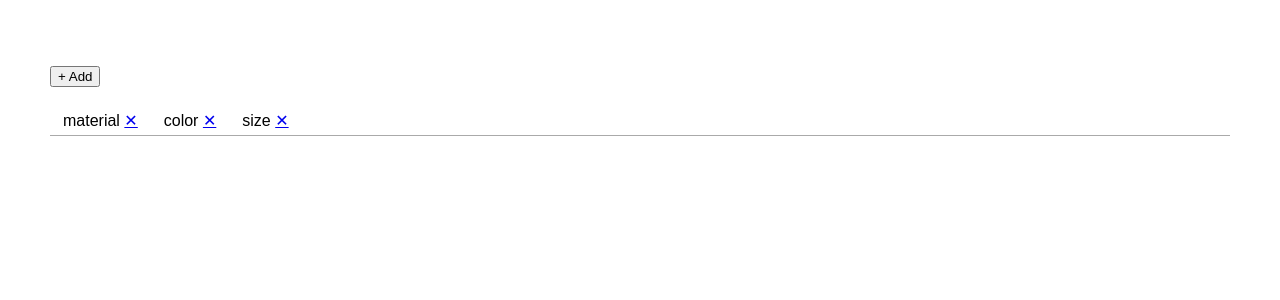
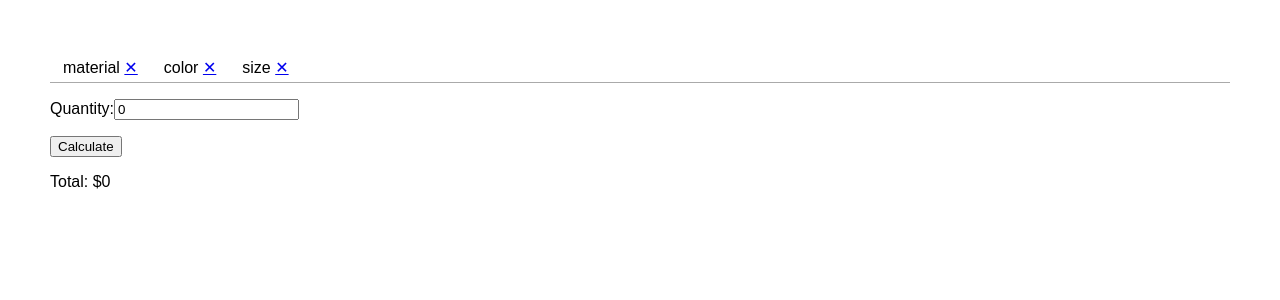
Before and after one commit to mck782/calculator, a React (Create React App) app: page / in a window 1280 px wide. Shown: the top 300 px of the page. Built offline with nearby package versions, Linux system fonts and the light colour scheme.

Commit message:
Implement basic functionality

```diff
--- /dev/null
+++ b/src/App.css
@@ -0,0 +1,3 @@
+label {
+	display: block;
+}
--- a/src/App.js
+++ b/src/App.js
@@ -2,12 +2,9 @@ import React, { Component } from 'react';
 import Modal from 'react-modal';
 import { Tab, Tabs, TabList, TabPanel } from 'react-tabs';
 import 'react-tabs/style/react-tabs.css';
+import './App.css';
 
-var data = require('./config/config.json')
-var myTabs = []
-for(var i = 0; i < data.length; ++i) {
-  myTabs.push({ label: data[i]["name"], content: 'contents' })
-}
+var jsonData = require('./config/config.json')
 
 class App extends Component {
   constructor(props) {
@@ -16,10 +13,16 @@ class App extends Component {
     this.state = {
       isModalOpen: false,
       selectedIndex: -1,
-      tabs: myTabs,
+      config: jsonData,
+      prices: Array(jsonData.length).fill(0),
+      quantity: 0,
+      totalPrice: 0,
     };
+
+    this.changeQuantity = this.changeQuantity.bind(this);
   }
 
+  /*
   openModal = () => {
     this.setState({
       isModalOpen: true,
@@ -44,49 +47,84 @@ class App extends Component {
       selectedIndex: this.state.tabs.length,
     });
     this.closeModal();
-  }
+  } */
 
   removeTab = (index) => {
     this.setState({
-      tabs: this.state.tabs.filter((tab, i) => i !== index),
+      config: this.state.config.filter((tab, i) => i !== index),
       selectedIndex: Math.max(this.state.selectedIndex - 1, 0),
     });
+  }
+
+  selectContent = (index, content) => {
+    const newPrices = this.state.prices.slice()
+    newPrices[index] = content['price']
+    this.setState({
+      prices: newPrices,
+    })
+  }
+
+  changeQuantity(event) {
+    this.setState({quantity: event.target.value})
+  }
+
+  calculateTotal = () => {
+    let total = this.state.prices.reduce((i, j) => i + j, 0) * this.state.quantity
+    this.setState({totalPrice: total})
   }
 
   render() {
     return (
       <div style={{ padding: 50 }}>
-        <p>
-          <button onClick={this.openModal}>+ Add</button>
-        </p>
         <Tabs
           selectedIndex={this.state.selectedIndex}
           onSelect={selectedIndex => this.setState({ selectedIndex })}
         >
           <TabList>
-            {this.state.tabs.map((tab, i) => (
+            {this.state.config.map((tab, i) => (
               <Tab key={i}>
-                {tab.label} <a href="#" onClick={() => this.removeTab(i)}>✕</a>
+                {tab['name']} <a href="#" onClick={() => this.removeTab(i)}>✕</a>
               </Tab>
             ))}
           </TabList>
-          {this.state.tabs.map((tab, i) => <TabPanel key={i}>{tab.content}</TabPanel>)}
+          {this.state.config.map((tab, i) =>
+            <TabPanel key={i}>
+              {tab['contents'].map((content, j) =>
+                <p key={j}>
+                  <button onClick={() => this.selectContent(i, content)}>{content['name']}</button>
+                </p>)}
+            </TabPanel>)}
         </Tabs>
-        <Modal
-          isOpen={this.state.isModalOpen}
-          onRequestClose={this.closeModal}
-          style={{ width: 400, height: 350, margin: '0 auto' }}
-          contentLabel="tabs"
-        >
-          <h2>Add a Tab</h2>
-          <label htmlFor="label">Label:</label><br />
-          <input id="label" type="text" ref="label" /><br /><br />
-          <label htmlFor="content">Content:</label><br />
-          <textarea id="content" ref="content" rows="10" cols="50" /><br /><br />
-          <button onClick={this.addTab}>OK</button>{' '}
-          <button onClick={this.closeModal}>Cancel</button>
-        </Modal>
+        <p>
+          <label>
+            Quantity:
+            <input type="number" value={this.state.quantity} onChange={this.changeQuantity} />
+          </label>
+        </p>
+        <p>
+          <button onClick={this.calculateTotal}>Calculate</button>
+        </p>
+        <p>
+          <label>Total: ${this.state.totalPrice}</label>
+        </p>
       </div>
+        // <p>
+        //   <button onClick={this.openModal}>+ Add</button>
+        // </p>
+        // <Modal
+        //   isOpen={this.state.isModalOpen}
+        //   onRequestClose={this.closeModal}
+        //   style={{ width: 400, height: 350, margin: '0 auto' }}
+        //   contentLabel="tabs"
+        // >
+        //   <h2>Add a Tab</h2>
+        //   <label htmlFor="label">Label:</label><br />
+        //   <input id="label" type="text" ref="label" /><br /><br />
+        //   <label htmlFor="content">Content:</label><br />
+        //   <textarea id="content" ref="content" rows="10" cols="50" /><br /><br />
+        //   <button onClick={this.addTab}>OK</button>{' '}
+        //   <button onClick={this.closeModal}>Cancel</button>
+        // </Modal>
     );
   }
 }
--- a/src/config/config.json
+++ b/src/config/config.json
@@ -4,11 +4,11 @@
 		"contents" : [
 			{
 				"name" : "gold",
-				"price" : "2000"
+				"price" : 2000
 			},
 			{
 				"name" : "silver",
-				"price" : "1000"
+				"price" : 1000
 			}
 		]
 	},
@@ -18,11 +18,11 @@
 		"contents" : [
 			{
 				"name" : "red",
-				"price" : "100"
+				"price" : 100
 			},
 			{
 				"name" : "blue",
-				"price" : "50"
+				"price" : 50
 			}
 		]
 	},
@@ -32,11 +32,11 @@
 		"contents" : [
 			{
 				"name" : "large",
-				"price" : "1000"
+				"price" : 1000
 			},
 			{
 				"name" : "small",
-				"price" : "500"
+				"price" : 500
 			}
 		]
 	}
```
